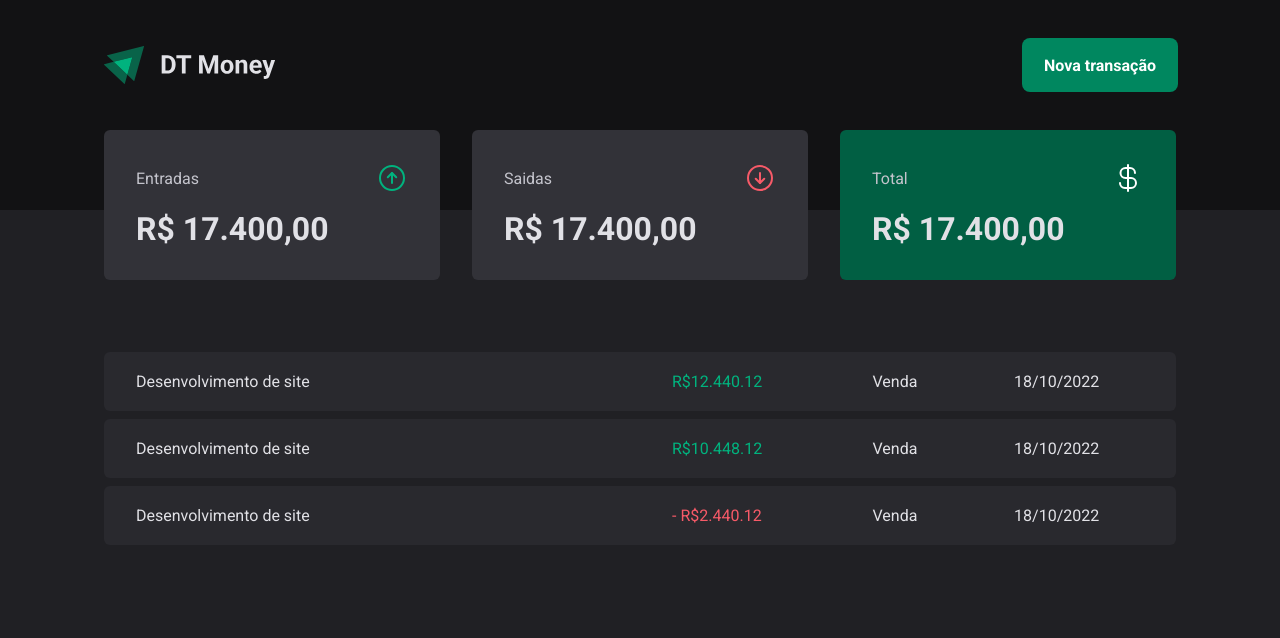
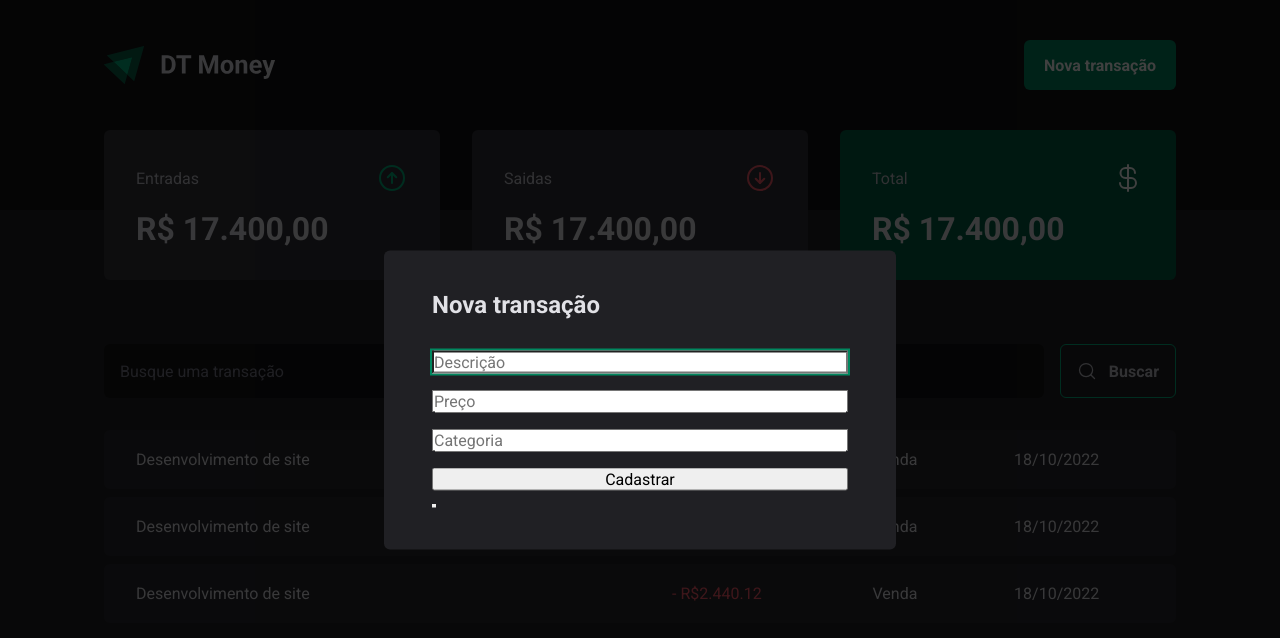
Before and after one commit to VeniLima/dtmoney-reactjs, a React (Vite) app: page / in a window 1280 px wide. Both pictures are taken after a click on the button "Nova transação". Shown: the top 638 px of the page. Built offline with nearby package versions, Linux system fonts and the light colour scheme.

Commit message:
modal new transactions

```diff
--- a/package.json
+++ b/package.json
@@ -9,6 +9,7 @@
     "preview": "vite preview"
   },
   "dependencies": {
+    "@radix-ui/react-dialog": "^1.0.2",
     "phosphor-react": "^1.4.1",
     "react": "^18.2.0",
     "react-dom": "^18.2.0",
--- a/src/components/Header/index.tsx
+++ b/src/components/Header/index.tsx
@@ -1,16 +1,22 @@
 import { HeaderContainer, HeaderContent, NewTransactionButton } from "./styles";
+import * as Dialog from "@radix-ui/react-dialog";
+import logoImg from "../../assets/logo.svg";
+import { NewTransactionModal } from "../NewTransactionModal";
 
-import logoImg from '../../assets/logo.svg'
+export function Header() {
+  return (
+    <HeaderContainer>
+      <HeaderContent>
+        <img src={logoImg} alt="" />
 
-export function Header(){
-    return(
-        <HeaderContainer>
-            <HeaderContent>
-                <img src={logoImg} alt=''/>
+        <Dialog.Root>
+          <Dialog.Trigger asChild>
+            <NewTransactionButton>Nova transação</NewTransactionButton>
+          </Dialog.Trigger>
 
-                <NewTransactionButton>Nova transação</NewTransactionButton>
-            </HeaderContent>
-        </HeaderContainer>
-
-    )
+          <NewTransactionModal />
+        </Dialog.Root>
+      </HeaderContent>
+    </HeaderContainer>
+  );
 }
--- /dev/null
+++ b/src/components/NewTransactionModal/index.tsx
@@ -0,0 +1,23 @@
+import * as Dialog from "@radix-ui/react-dialog";
+import { Content, Overlay } from "./styles";
+
+export function NewTransactionModal() {
+  return (
+    <Dialog.Portal>
+      <Overlay />
+      <Content>
+        <Dialog.Title>Nova transação</Dialog.Title>
+
+        <form action="">
+          <input type="text" placeholder="Descrição" required />
+          <input type="text" placeholder="Preço" required />
+          <input type="text" placeholder="Categoria" required />
+
+          <button type="submit">Cadastrar</button>
+        </form>
+
+        <Dialog.Close />
+      </Content>
+    </Dialog.Portal>
+  );
+}
--- /dev/null
+++ b/src/components/NewTransactionModal/styles.ts
@@ -0,0 +1,35 @@
+import * as Dialog from "@radix-ui/react-dialog";
+import styled from "styled-components";
+
+export const Overlay = styled(Dialog.Overlay)`
+    position: fixed;
+    width: 100vw;
+    height: 100vh;
+    inset: 0;
+    background: rgba(0, 0, 0, 0.75);
+`;
+
+export const Content = styled(Dialog.Content)`
+    min-width: 32rem;
+    border-radius: 6px;
+    padding: 2.5rem 3rem;
+    background: ${props => props.theme['gray-800']};
+
+    position: fixed;
+    top: 50%;
+    left: 50%;
+    transform: translate(-50%, -50%);
+
+    form{
+        margin-top: 2rem;
+
+        display: flex;
+        flex-direction: column;
+        gap: 1rem;
+
+
+        input{
+
+        }
+    }
+`;
--- /dev/null
+++ b/src/pages/Transactions/components/SearchForm/index.tsx
@@ -0,0 +1,15 @@
+import { MagnifyingGlass } from "phosphor-react";
+import { SearchFormContainer } from "./styles";
+
+export function SearchForm() {
+  return (
+    <SearchFormContainer>
+      <input type="text" placeholder="Busque uma transação" />
+
+      <button type="submit">
+        <MagnifyingGlass size={20} />
+        Buscar
+      </button>
+    </SearchFormContainer>
+  );
+}
--- /dev/null
+++ b/src/pages/Transactions/components/SearchForm/styles.ts
@@ -0,0 +1,43 @@
+import styled from "styled-components";
+
+export const SearchFormContainer = styled.form`
+    display: flex;
+    gap: 1rem;
+
+    input {
+        flex: 1;
+        border-radius: 6px;
+        border: 0;
+        background: ${props => props.theme['gray-900']};
+        color: ${props => props.theme['gray-300']};
+        padding: 1rem;
+
+        &::placeholder {
+            color: ${props => props.theme['gray-500']};
+        }
+
+    }
+
+    button{
+        display: flex;
+        align-items: center;
+        gap: 0.75rem;
+
+        border: 0;
+        padding: 1rem;
+        background: transparent;
+        border: 1px solid ${props => props.theme['green-300']};
+        color: ${props => props.theme['gray-300']};
+        font-weight: bold;
+        border-radius: 6px;
+
+        transition: background-color 0.2s, color 0.2s, border-color 0.2s;
+
+        &:hover{
+            background: ${props => props.theme['green-500']};
+            color: ${props => props.theme.white};
+            border: ${props => props.theme['green-500']};
+
+        }
+    }
+`;
--- a/src/pages/Transactions/index.tsx
+++ b/src/pages/Transactions/index.tsx
@@ -1,5 +1,6 @@
 import { Header } from "../../components/Header";
 import { Summary } from "../../components/Summary";
+import { SearchForm } from "./components/SearchForm";
 import {
   PriceHighlight,
   TransactionsContainer,
@@ -13,6 +14,7 @@
       <Summary />
 
       <TransactionsContainer>
+        <SearchForm />
         <TransactionsTable>
           <tbody>
             <tr>
--- a/src/pages/Transactions/styles.ts
+++ b/src/pages/Transactions/styles.ts
@@ -12,7 +12,7 @@
     width: 100%;
     border-collapse: separate;
     border-spacing: 0 0.5rem;
-    /* margin-top: 1.5rem; */
+    margin-top: 1.5rem;
 
     td{
         padding: 1.25rem 2rem;
```
Also changed, not shown: 1 other file (tests, documents, lock files or other folders).
